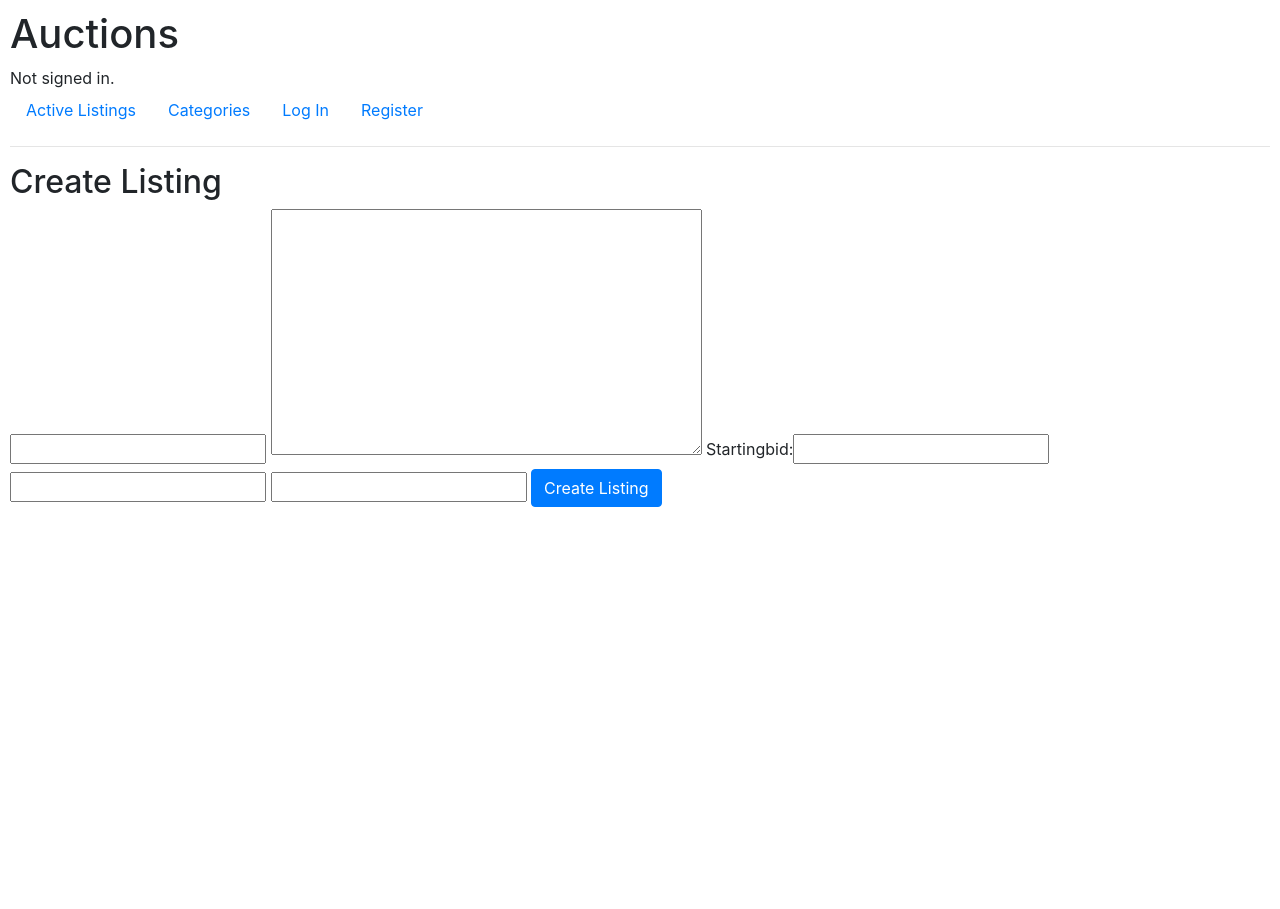
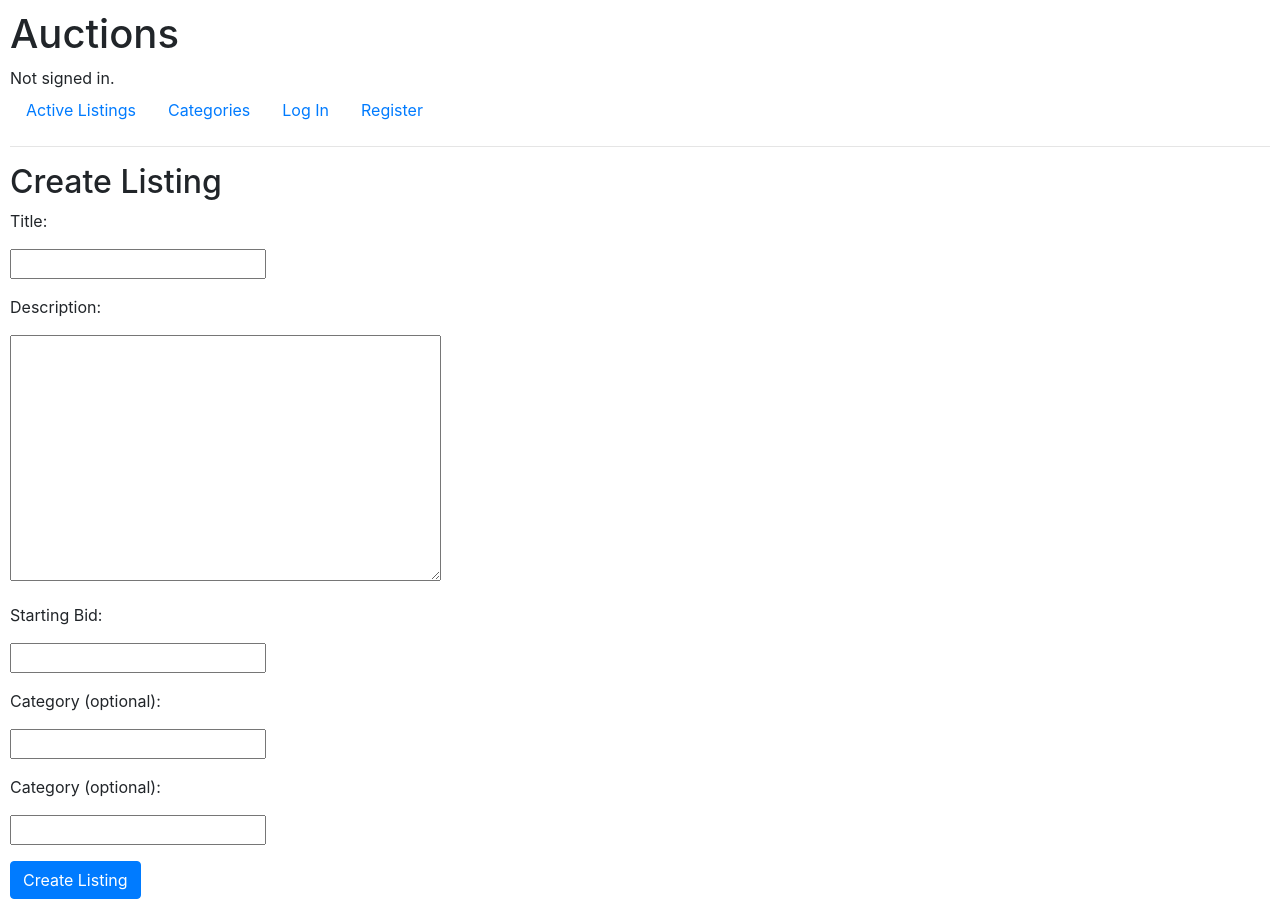
Before and after one commit to grf993/project2, a Django app: page /createListing in a window 1280 px wide. Before the commit the page ends 507 px from the top, so only its background shows below. Run offline with Django 3.2, Linux system fonts and the light colour scheme; some libraries are stand-ins or nearby versions.

Commit message:
some listing page progress

```diff
--- a/commerce/auctions/templates/auctions/create_listing.html
+++ b/commerce/auctions/templates/auctions/create_listing.html
@@ -10,7 +10,26 @@
 
     <form action="{% url 'createListing' %}" method="post">
         {% csrf_token %}
-        {{ form }}
+        <div class="form-group">
+            <p>Title:</p>
+            {{ form.title }}
+        </div>
+        <div class="form-group">
+            <p>Description:</p>
+            {{ form.description }}
+        </div>
+        <div class="form-group">
+            <p>Starting Bid:</p>
+            {{ form.startingBid }}
+        </div>
+        <div class="form-group">
+            <p>Category (optional):</p>
+            {{ form.category }}
+        </div>
+        <div class="form-group">
+            <p>Category (optional):</p>
+            {{ form.imageUrl }}
+        </div>
         <input class="btn btn-primary" type="submit" value="Create Listing">
     </form>
 
--- a/commerce/auctions/templates/auctions/index.html
+++ b/commerce/auctions/templates/auctions/index.html
@@ -16,12 +16,12 @@
             {% for item in listItems %}
                 <tr>
                     <td>
-                        <img src="{{ item.imageUrl }}" height="250">
+                        <a href="{% url 'viewListing' item.id %}"><img src="{{ item.imageUrl }}" height="250"></a>
                     </td>
                     <td>
-                        <h4>{{ item.title }}</h4>
+                        <h4><a href="{% url 'viewListing' item.id %}">{{ item.title }}</a></h4>
                         <p>Price: ${{ item.startingBid }}</p>
-                        <textarea id="activeListingDescription">{{ item.description }}</textarea>
+                        <textarea>{{ item.description }}</textarea>
                         <p>Category: {{ item.category }}</p>
                     </td>
                 </tr>
--- a/commerce/auctions/urls.py
+++ b/commerce/auctions/urls.py
@@ -10,5 +10,5 @@ urlpatterns = [
     path("createListing", views.createListing, name="createListing"),
     path("watchlist", views.watchlist, name="watchlist"),
     path("categories", views.categories, name="categories"),
-    path("viewListing", views.viewListing, name="viewListing")
+    path("viewListing/<str:listingId>", views.viewListing, name="viewListing")
 ]
--- a/commerce/auctions/views.py
+++ b/commerce/auctions/views.py
@@ -10,11 +10,11 @@ from .models import User, AuctionListing, Bid, Comment
 # pylint: disable=E1101
 
 class CreateListingForm(forms.Form):
-    title = forms.CharField(label="")
-    description = forms.CharField(label="", widget=forms.Textarea())
+    title = forms.CharField()
+    description = forms.CharField(widget=forms.Textarea())
     startingBid = forms.DecimalField(decimal_places=2)
-    category = forms.CharField(label="", required=False)
-    imageUrl = forms.CharField(label="", required=False)
+    category = forms.CharField(required=False)
+    imageUrl = forms.CharField(required=False)
 
 def index(request):
     return render(request, "auctions/index.html", {
@@ -85,8 +85,9 @@ def createListing(request):
                 category=form.cleaned_data["category"],
                 imageUrl=form.cleaned_data["imageUrl"])
             listing.save()
-            return render(request, "auctions/index.html", {
-                "message": "Listing successfully created!"
+            return render(request, "auctions/create_listing.html", {
+                "message": "Listing successfully created!",
+                "form": CreateListingForm()
             })
         else:
             return render(request, "auctions/create_listing.html", {
@@ -105,5 +106,8 @@ def watchlist(request):
 def categories(request):
     return render(request, "auctions/categories.html")
 
-def viewListing(request):
-    return render(request, "auctions/listing.html")
+def viewListing(request, listingId):
+    listing = AuctionListing.objects.get(id=listingId)
+    return render(request, "auctions/listing.html", {
+        "listing": listing
+    })
```
Also changed, not shown: commerce/auctions/templates/auctions/listing.html (+7 -1 lines), commerce/db.sqlite3.
